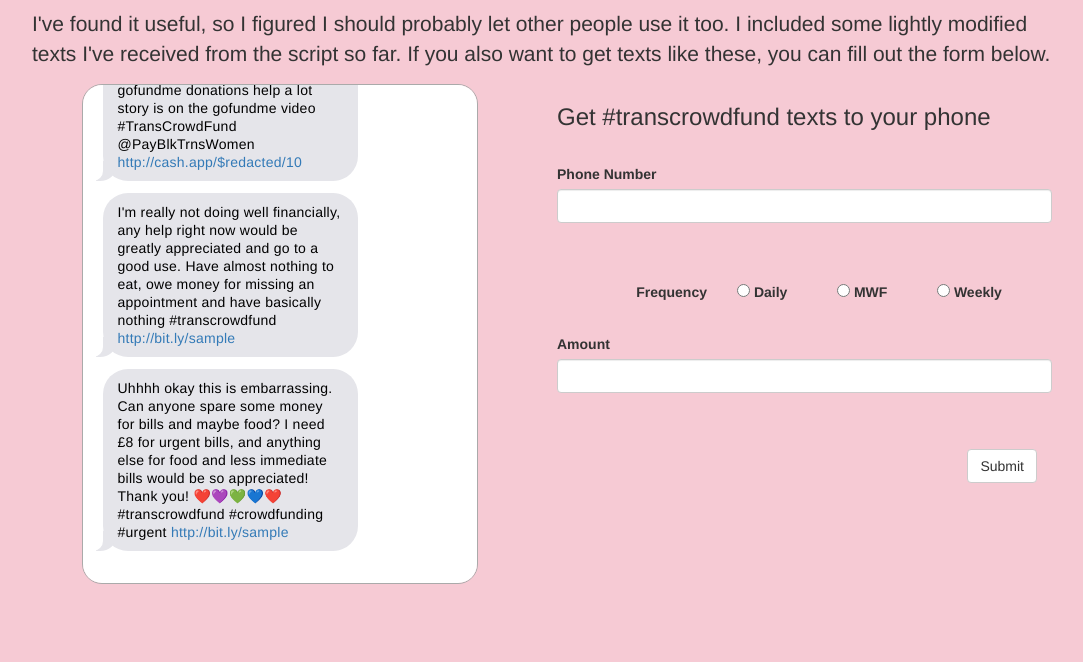
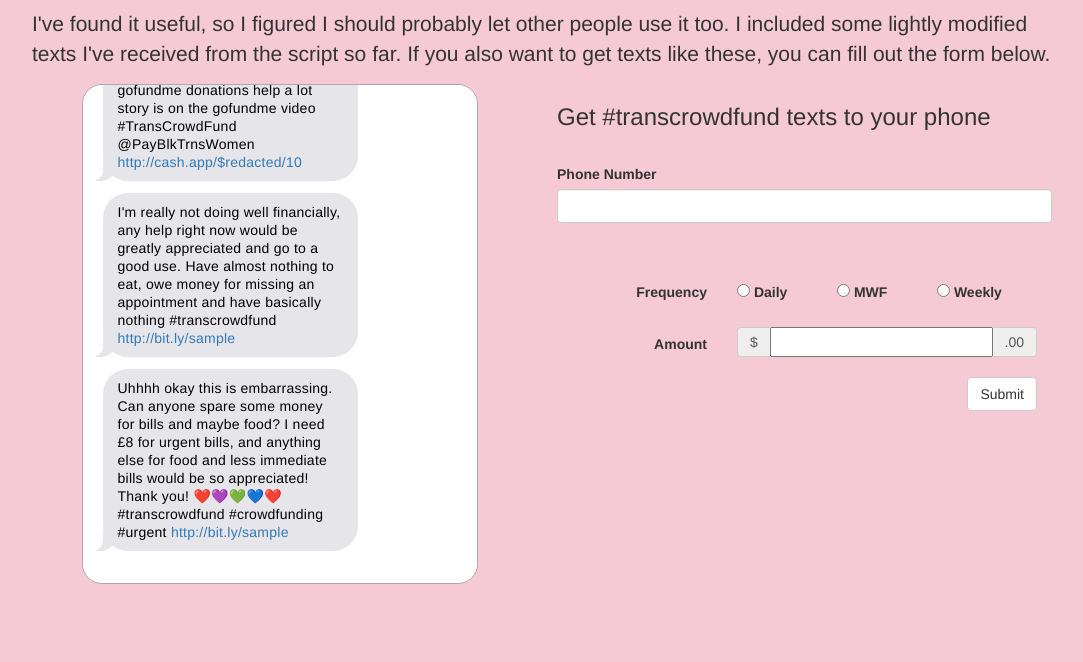
Before and after one commit to gauravmk/supporttranscrowdfund, a Flask app: page / in a window 1280 px wide. Shown: the part 693-1355 px from the top of the page, without its empty margins (98-1181 px from the left). Run offline with Flask 2, Linux system fonts and the light colour scheme; some libraries are stand-ins or nearby versions.

Commit message:
more bugfixes

```diff
--- a/send.py
+++ b/send.py
@@ -17,11 +17,14 @@
     tweet = random.choice(all_eligible_tweets())
     send_tweet(user, tweet)
 
+    # Let gaurav know someone new joined
+    _send_impl("New user subscribed", os.environ.get('GAURAVS_PHONE'))
+
 def send_update_text(user):
     _send_impl("Your account has been updated. Thank you for your support, it makes a real difference.", user.phone_number)
 
 def send_tweet(user, tweet):
-    body = "{} {}".format(tweet['text'], format_url(tweet['url']))
+    body = "{} {}".format(tweet['text'], format_url(tweet['url'], user))
     _send_impl(body, user.phone_number)
 
 def _send_impl(body, number):
--- a/templates/index.html
+++ b/templates/index.html
@@ -5,11 +5,20 @@
 {{super()}}
 <style type="text/css" rel="stylesheet">
   div, body {
-    background-color: #F6CAD4 !important;
+    background-color: #F6CAD4;
   }
 
-  h1 {
-    color: #12BAF8 !important;
+  body .container .jumbotron {
+    background-color: #F6CAD4;
+  }
+
+  #amount {
+    line-height: 24px;
+    width: 100%;
+  }
+
+  .container .jumbotron h1 {
+    color: #12BAF8;
     text-shadow: 1px 1px 1px #04678B;
   }
 
@@ -158,7 +167,15 @@
             {% endfor %}
             </div>
           </div>
-          {{ wtf.form_field(form.amount, form_type="horizontal", horizontal_columns=('lg', 4, 8)) }}
+          <div class="form-group required">
+            <label class="control-label col-lg-4" for="amount">Amount</label>
+            <div class="col-lg-8">
+              <div class="input-group">
+                <div class="input-group-addon">$</div>
+                {{ form.amount() }}
+                <div class="input-group-addon">.00</div>
+            </div>
+          </div>
           <button type="submit" class="submit-btn btn btn-default">Submit</button>
         </form>
       </div>
--- a/tweets.py
+++ b/tweets.py
@@ -21,7 +21,7 @@
 
     eligible = []
     for t in search:
-        url = next((u for u in t.urls if _is_valid_url(u)), None),
+        url = next((u for u in t.urls if _is_valid_url(u)), None)
         if url:
             eligible.append({
                 "text": _strip_text(t.full_text),
```
